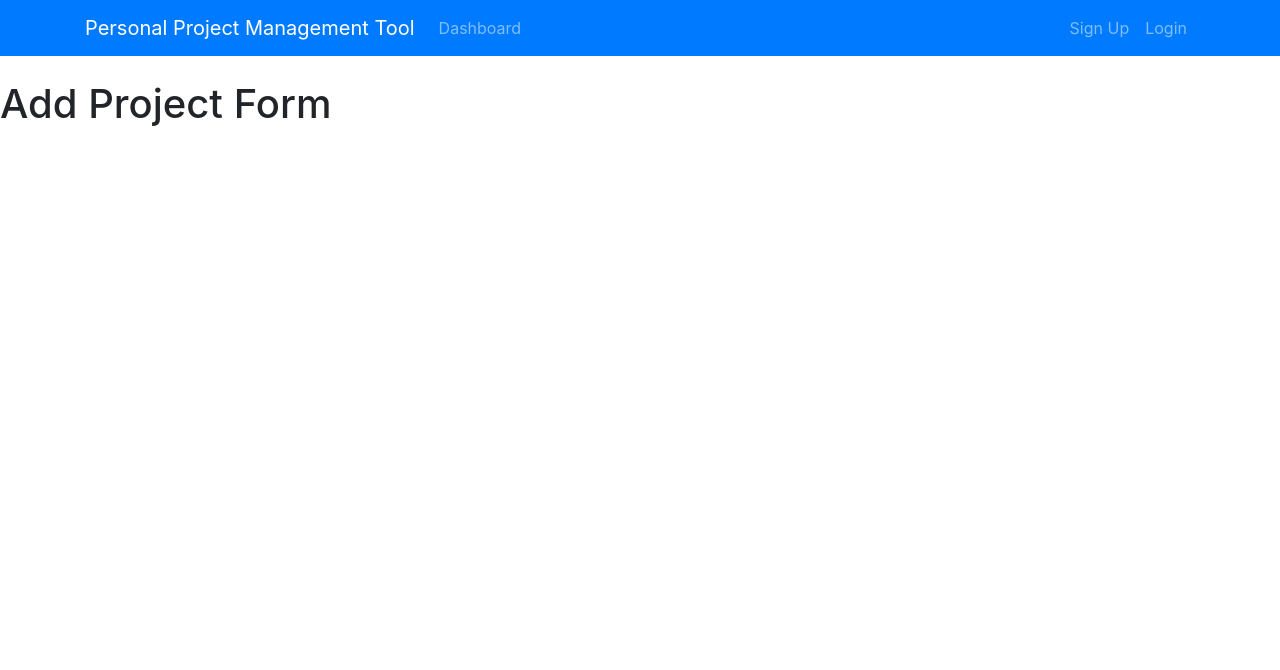
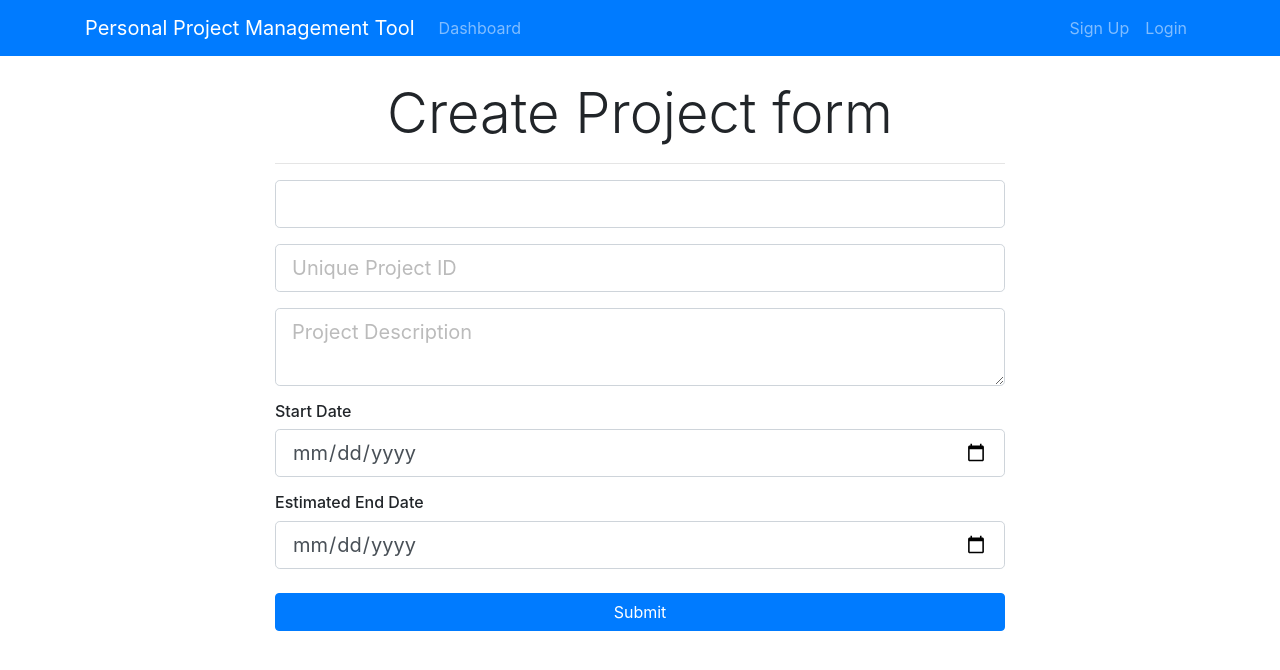
Before and after one commit to M-Isak/MyPPMTool, a React (Create React App) app in the folder ppmtool-react-client/: page /addProject in a window 1280 px wide. Shown: the top 670 px of the page. Built offline with nearby package versions, Linux system fonts and the light colour scheme.

Commit message:
added controlled form to the project

```diff
--- a/ppmtool-react-client/src/components/Project/AddProject.js
+++ b/ppmtool-react-client/src/components/Project/AddProject.js
@@ -1,10 +1,109 @@
 import React, { Component } from "react";
 
 class AddProject extends Component {
+  constructor() {
+    super();
+    this.state = {
+      projectName: " ",
+      projectIdentifier: "",
+      description: "",
+      start_date: "",
+      end_date: ""
+    };
+    this.onChange = this.onChange.bind(this);
+    this.onSubmit = this.onSubmit.bind(this);
+  }
+  onChange(e) {
+    this.setState({ [e.target.name]: e.target.value });
+  }
+  onSubmit(e) {
+    e.preventDefault();
+    const newPreoject = {
+      projectName: this.state.projectName,
+      projectIdentifier: this.state.projectIdentifier,
+      description: this.state.description,
+      start_date: this.state.start_date,
+      end_date: this.state.end_date
+    };
+    console.log(newPreoject);
+  }
   render() {
     return (
-      <div>
-        <h1> Add Project Form </h1>{" "}
+      //Check name attribute input fields
+      //Create constructor
+      //Set State
+      //Set value on input fields
+      //Create onChange function
+      //set onChange on each input field
+      //Bind on Constructor
+      //Check state change in the react extension
+
+      <div className="project">
+        <div className="container">
+          <div className="row">
+            <div className="col-md-8 m-auto">
+              <h5 className="display-4 text-center">Create Project form</h5>
+              <hr />
+              <form onSubmit={this.onSubmit}>
+                <div className="form-group">
+                  <input
+                    type="text"
+                    className="form-control form-control-lg "
+                    placeholder="Project Name"
+                    name="projectName"
+                    value={this.state.projectName}
+                    onChange={this.onChange}
+                  />
+                </div>
+                <div className="form-group">
+                  <input
+                    type="text"
+                    className="form-control form-control-lg"
+                    placeholder="Unique Project ID"
+                    name="projectIdentifier"
+                    value={this.state.projectIdentifier}
+                    onChange={this.onChange}
+                  />
+                </div>
+
+                <div className="form-group">
+                  <textarea
+                    className="form-control form-control-lg"
+                    placeholder="Project Description"
+                    name="description"
+                    value={this.state.description}
+                    onChange={this.onChange}
+                  />
+                </div>
+                <h6>Start Date</h6>
+                <div className="form-group">
+                  <input
+                    type="date"
+                    className="form-control form-control-lg"
+                    name="start_date"
+                    value={this.state.start_date}
+                    onChange={this.onChange}
+                  />
+                </div>
+                <h6>Estimated End Date</h6>
+                <div className="form-group">
+                  <input
+                    type="date"
+                    className="form-control form-control-lg"
+                    name="end_date"
+                    value={this.state.end_date}
+                    onChange={this.onChange}
+                  />
+                </div>
+
+                <input
+                  type="submit"
+                  className="btn btn-primary btn-block mt-4"
+                />
+              </form>
+            </div>
+          </div>
+        </div>
       </div>
     );
   }
```
